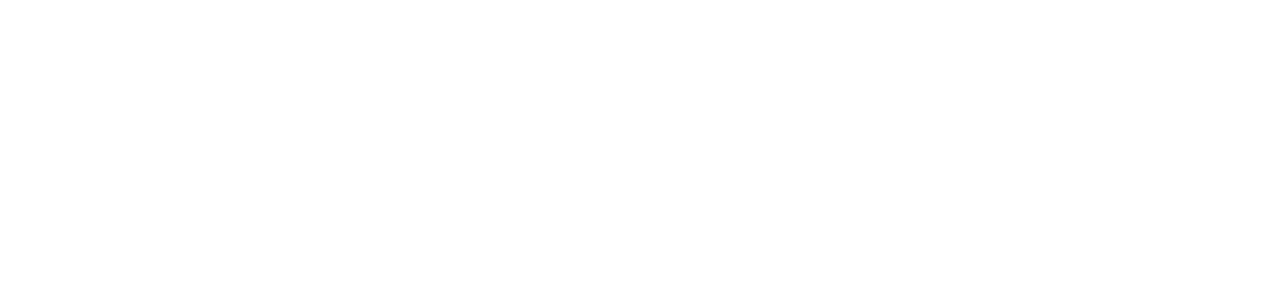
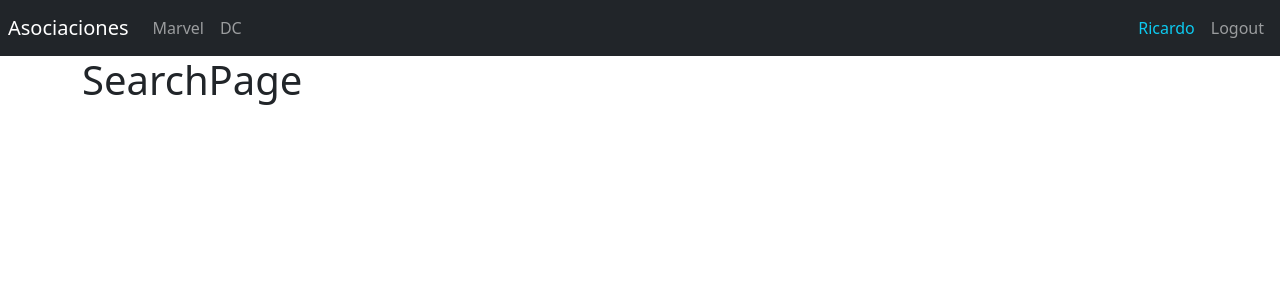
Before and after one commit to RicardoAlustiza/heroes-app, a React (Vite) app: page /search in a window 1280 px wide. Before the commit this address had no page. Shown: the top 300 px of the page. Built offline with nearby package versions, Linux system fonts and the light colour scheme.

Commit message:
Add hero & search pages

```diff
--- /dev/null
+++ b/src/auth/index.js
@@ -0,0 +1 @@
+export * from './pages'
--- /dev/null
+++ b/src/auth/pages/index.js
@@ -0,0 +1 @@
+export * from './LogInPage'
--- /dev/null
+++ b/src/heroes/index.js
@@ -0,0 +1,2 @@
+export * from './pages'
+export * from './routes/HeroesRoutes'
--- /dev/null
+++ b/src/heroes/pages/HeroPage.jsx
@@ -0,0 +1,5 @@
+export const HeroPage = () => {
+  return (
+    <h1>HeroPage</h1>
+  )
+}
--- /dev/null
+++ b/src/heroes/pages/SearchPage.jsx
@@ -0,0 +1,5 @@
+export const SearchPage = () => {
+  return (
+    <h1>SearchPage</h1>
+  )
+}
--- /dev/null
+++ b/src/heroes/pages/index.js
@@ -0,0 +1,4 @@
+export * from './MarvelPage'
+export * from './DCPage'
+export * from './HeroPage'
+export * from './SearchPage'
--- /dev/null
+++ b/src/heroes/routes/HeroesRoutes.jsx
@@ -0,0 +1,22 @@
+import { Routes, Route, Navigate } from "react-router-dom"
+import { NavBarComponent } from "../../ui"
+import { MarvelPage, DCPage, SearchPage, HeroPage } from "../pages"
+
+export const HeroesRoutes = () => {
+  return (
+    <>
+        <NavBarComponent />
+
+        <div className="container">
+            <Routes>
+                <Route path="marvel" element={<MarvelPage />} />
+                <Route path="dc" element={<DCPage />} />
+                <Route path="search" element={<SearchPage />} />
+                <Route path="hero" element={<HeroPage />} />
+
+                <Route path="/" element={<Navigate to="/marvel" /> } />
+            </Routes>
+        </div>
+    </>
+  )
+}
--- a/src/router/AppRouter.jsx
+++ b/src/router/AppRouter.jsx
@@ -1,19 +1,15 @@
-import { Route, Routes, Navigate } from "react-router-dom"
-import { MarvelPage } from "../heroes/pages/MarvelPage"
-import { DCPage } from "../heroes/pages/DCPage"
-import { LogInPage } from "../auth/pages/LogInPage"
+import { Route, Routes } from "react-router-dom"
+
+import { LogInPage } from '../auth'
+import { HeroesRoutes } from "../heroes"
 
 export const AppRouter = () => {
   return (
     <>
-        <Routes>
-            <Route path="marvel" element={<MarvelPage />} />
-            <Route path="dc" element={<DCPage />} />
-
-            <Route path="login" element={<LogInPage />} />
-
-            <Route path="/" element={<Navigate to="/marvel" /> } />
-        </Routes>
+      <Routes>
+          <Route path="login" element={<LogInPage />} />
+          <Route path="/*" element={<HeroesRoutes />} />
+      </Routes>
     </>
   )
 }
--- /dev/null
+++ b/src/ui/components/NavbarComponent.jsx
@@ -0,0 +1,47 @@
+import { Link, NavLink } from 'react-router-dom';
+
+
+export const NavBarComponent = () => {
+    return (
+        <nav className="navbar navbar-expand-sm navbar-dark bg-dark p-2">
+
+            <Link
+                className="navbar-brand"
+                to="/"
+            >
+                Asociaciones
+            </Link>
+
+            <div className="navbar-collapse">
+                <div className="navbar-nav">
+
+                    <NavLink
+                        className={ ({ isActive }) => `nav-item nav-link ${isActive ? 'active' : ''}` }
+                        to="/marvel"
+                    >
+                        Marvel
+                    </NavLink>
+
+                    <NavLink
+                        className={ ({ isActive }) => `nav-item nav-link ${isActive ? 'active' : ''}` }
+                        to="/dc"
+                    >
+                        DC
+                    </NavLink>
+                </div>
+            </div>
+
+            <div className="navbar-collapse collapse w-100 order-3 dual-collapse2 d-flex justify-content-end">
+                <ul className="navbar-nav ml-auto">
+                    <span className='nav-item nav-link text-info'>
+                        Ricardo
+                    </span>
+
+                    <button className='nav-item nav-link btn'>
+                        Logout
+                    </button>
+                </ul>
+            </div>
+        </nav>
+    )
+}
--- /dev/null
+++ b/src/ui/components/index.js
@@ -0,0 +1 @@
+export * from './NavBarComponent';
--- /dev/null
+++ b/src/ui/index.js
@@ -0,0 +1 @@
+export * from './components'
```
